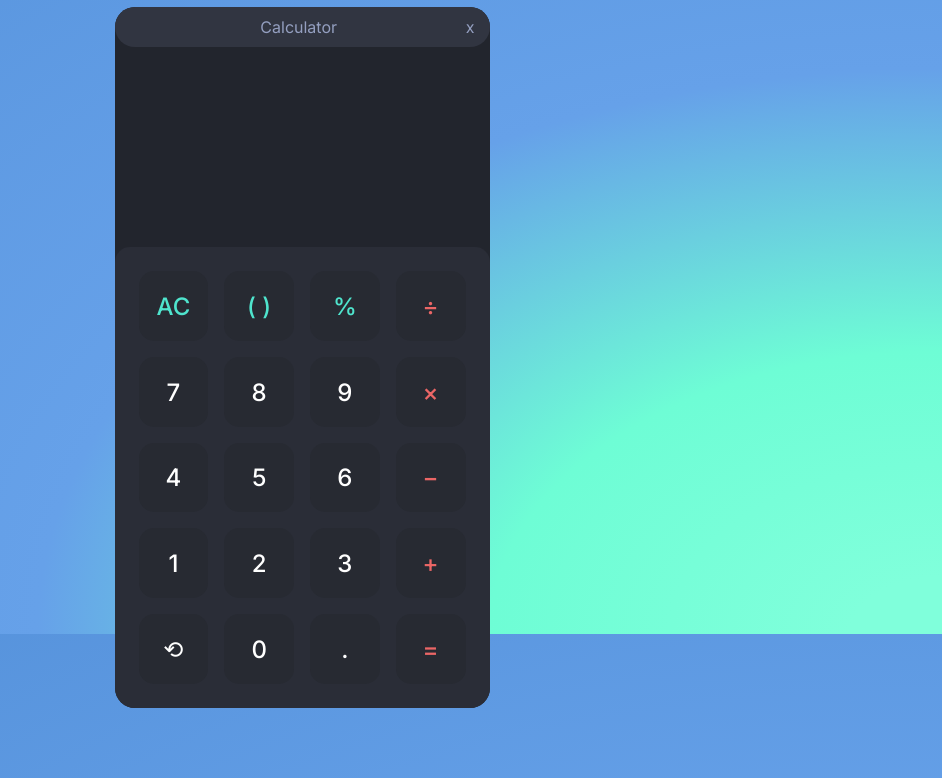
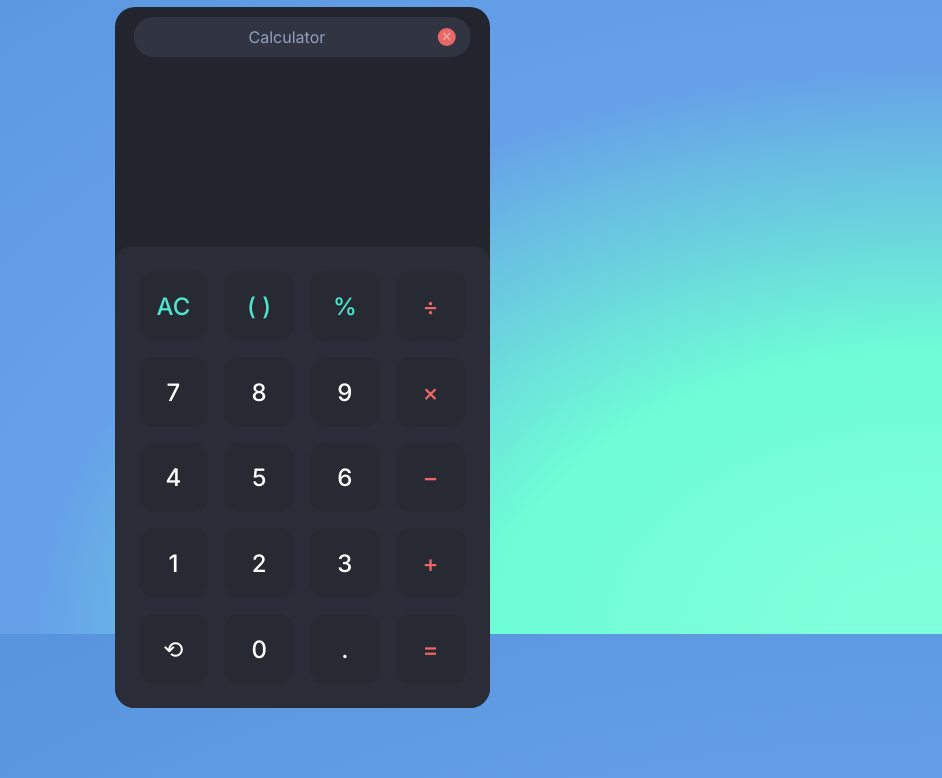
Before and after one commit to peach3es/simple-apps, a plain HTML site: page main_files/index.html in a window 1280 px wide. Shown: the part 166-944 px from the top of the page, without its empty margins (338-1280 px from the left). Drawn offline with Linux system fonts and the light colour scheme.

Commit message:
Edit info bar & added styling to x button

```diff
--- a/main_files/calculator.css
+++ b/main_files/calculator.css
@@ -24,11 +24,13 @@
 .bar {
   display: flex;
   background-color: #313541;
-  width: 100%;
+  width: 90%;
   height: 40px;
   justify-content: right;
   align-items: center;
-  border-radius: 0 0 20px 20px;
+  translate: 18.75px 10px;
+  /* border-radius: 0 0 20px 20px; */
+  border-radius: 20px;
 }
 
 .bar-name {
@@ -40,16 +42,31 @@
 }
 
 .bar-x {
+  display: flex;
   font-family: "Inter", "sans-serif";
-  font-weight: 400;
-  color: #949fc0;
+  font-weight: 600;
+  text-align: center;
   justify-content: center;
-  padding: 0 4% 0 1%;
+  border-radius: 10px;
+  align-items: center;
+  color: #e79e9e;
+  width: 18px;
+  background-color: #eb6666;
+  margin: 0 15px 0 0;
   cursor: pointer;
+}
+
+.bar-x p {
+  flex: 0 0 120px;
+}
+
+.bar-x:active{
+  visibility: hidden;
 }
 
 .bar-x:hover {
   color: #eb6666;
+  background-color: #c25555;
 }
 
 .display {
@@ -65,7 +82,7 @@
 .display .input {
   font-family: "Inter", "sans-serif";
   font-weight: 400;
-  font-size: 1.25rem;
+  font-size: 1.4rem;
   margin-bottom: 0.5rem;
 }
 .display .output {
--- a/main_files/index.html
+++ b/main_files/index.html
@@ -26,7 +26,8 @@
         <div class="calc-modal">
           <div class="bar">
             <div class="bar-name">Calculator</div>
-            <div class="bar-x">x</div>
+            <div class="bar-x">
+              <p>&times;</p></div>
           </div>
           <div class="display">
             <div class="content">
--- a/main_files/styles.css
+++ b/main_files/styles.css
@@ -7,7 +7,7 @@
   font-family: sans-serif;
 }
 .whole-page {
-  height: 1000px;
+  height: fit-content;
   margin: 50px;
 }
 
@@ -24,7 +24,7 @@
   gap: 1rem;
 
   width: clamp(1rem, 60%, 32rem);
-  min-height: fit-content;
+  min-height:max-content;
   min-width: fit-content;
 
   background: rgba(76, 67, 67, 0.25);
```
